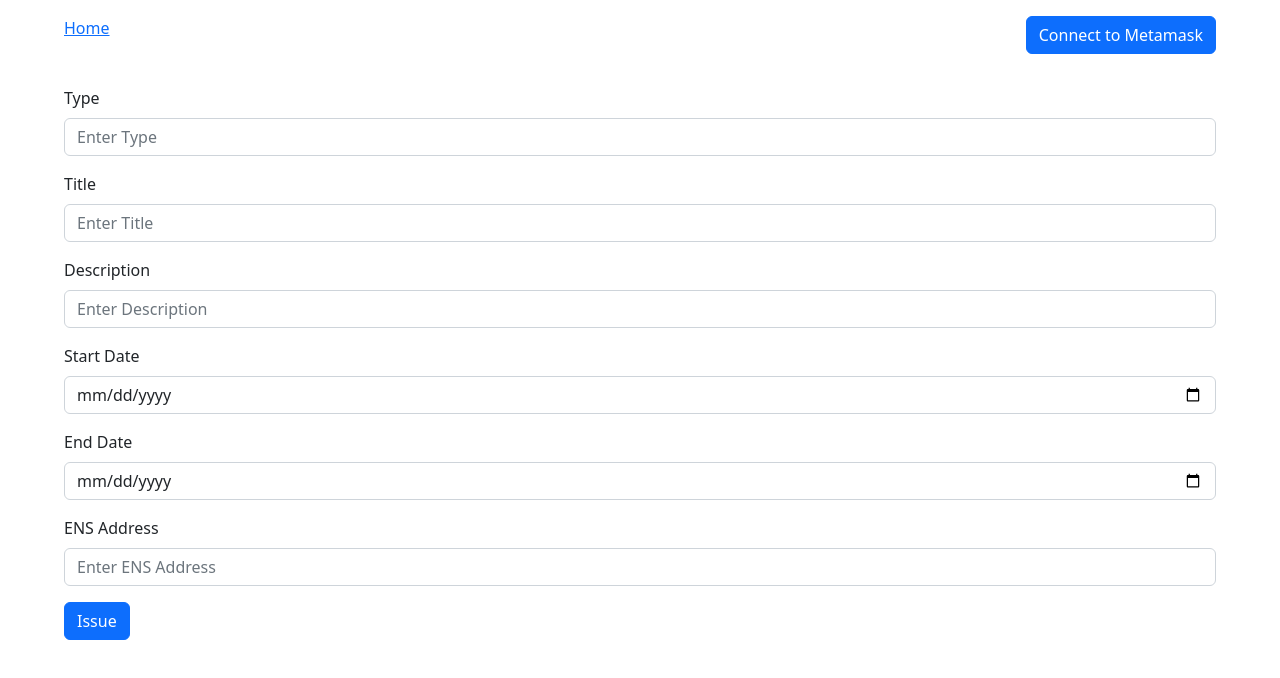
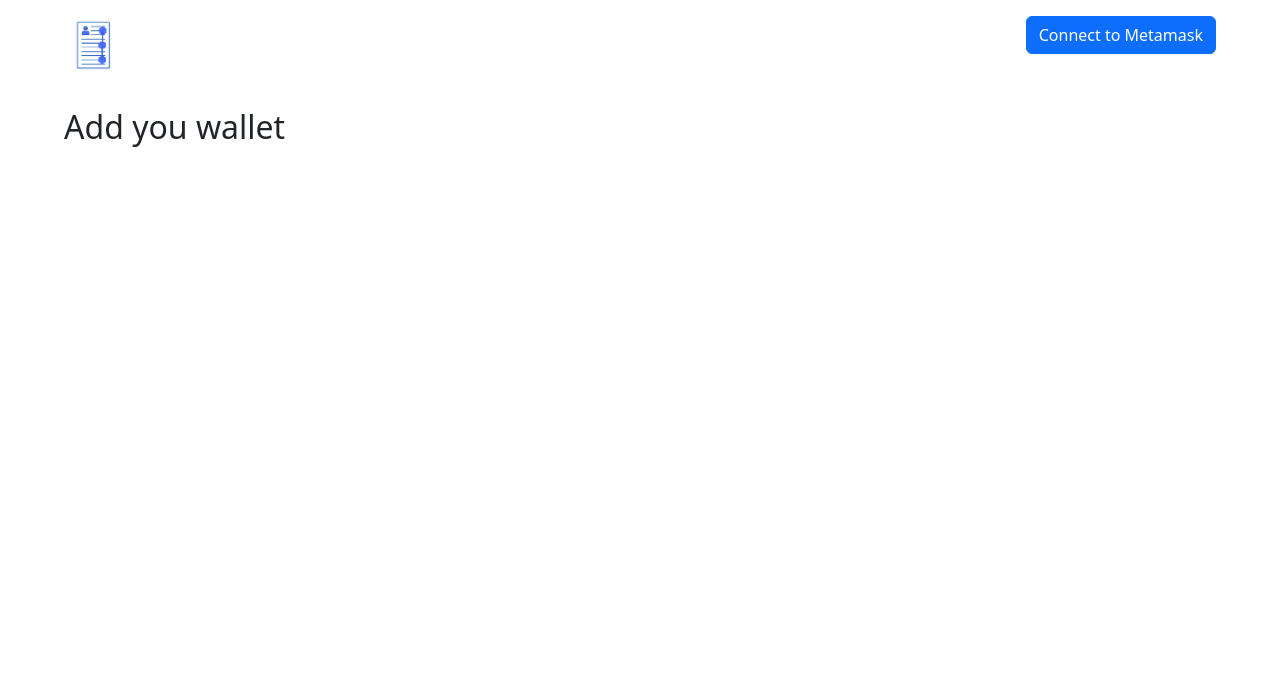
Before and after one commit to nishitchittora/web3-resume, a React (Create React App) app in the folder frontend/: page / in a window 1280 px wide. Shown: the top 678 px of the page. Built offline with nearby package versions, Linux system fonts and the light colour scheme.

Commit message:
Add wallet done

```diff
--- a/frontend/public/index.html
+++ b/frontend/public/index.html
@@ -2,7 +2,7 @@
 <html lang="en">
     <head>
         <meta charset="utf-8" />
-        <link rel="icon" href="%PUBLIC_URL%/favicon.ico" />
+        <link rel="icon" href="%PUBLIC_URL%/logo.png" />
         <meta name="viewport" content="width=device-width, initial-scale=1" />
         <meta name="theme-color" content="#000000" />
         <meta
--- a/frontend/src/App.js
+++ b/frontend/src/App.js
@@ -5,6 +5,7 @@ import "bootstrap/dist/css/bootstrap.min.css";
 import AddInstitute from "./components/addInstitute";
 import IssueSBT from "./components/issueSBT";
 import ABIJson from "./abi/Institute.json";
+import AddWallet from "./components/addWallet";
 
 function Metamask() {
     const [account, setAccount] = useState();
@@ -73,7 +74,16 @@ function Metamask() {
                     }}
                 >
                     <div>
-                        <a href="/">Home</a>
+                        <a href="/">
+                            <img
+                                style={{
+                                    height: "60px",
+                                    width: "60px",
+                                }}
+                                alt={"logo"}
+                                src={"./logo.png"}
+                            />
+                        </a>
                     </div>
                     <div>
                         {" "}
@@ -88,7 +98,8 @@ function Metamask() {
                 </div>
                 <div style={{ marginTop: "2em" }}>
                     {admin && <AddInstitute />}
-                    {!institute && <IssueSBT />}
+                    {institute && <IssueSBT />}
+                    {!account && <AddWallet />}
                 </div>
             </div>
         );
--- /dev/null
+++ b/frontend/src/components/addWallet.js
@@ -0,0 +1,7 @@
+import React, { useEffect, useState } from "react";
+
+function AddWallet() {
+    return <h2>Add you wallet</h2>;
+}
+
+export default AddWallet;
```
Also changed, not shown: frontend/public/logo.png (added).
